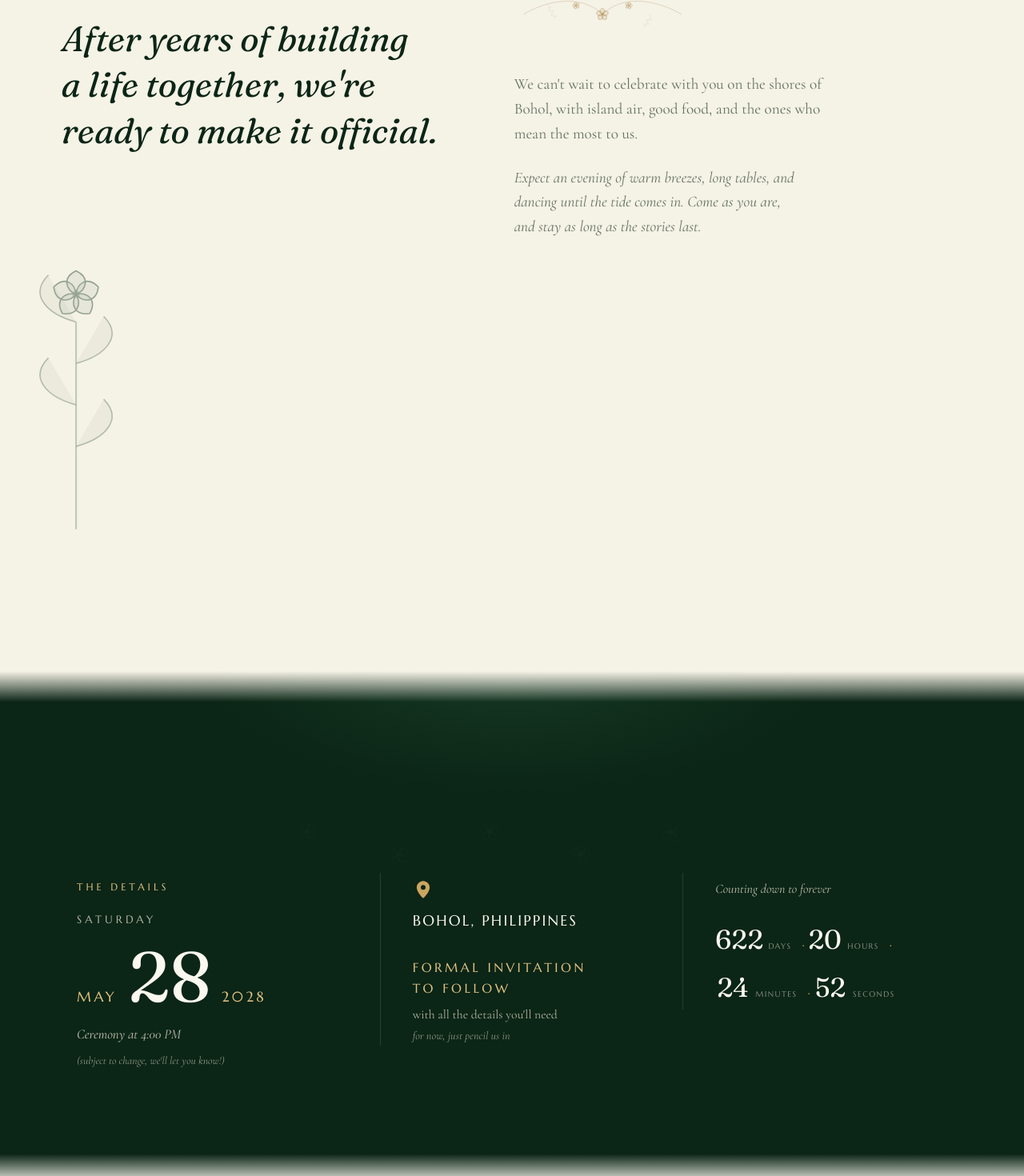
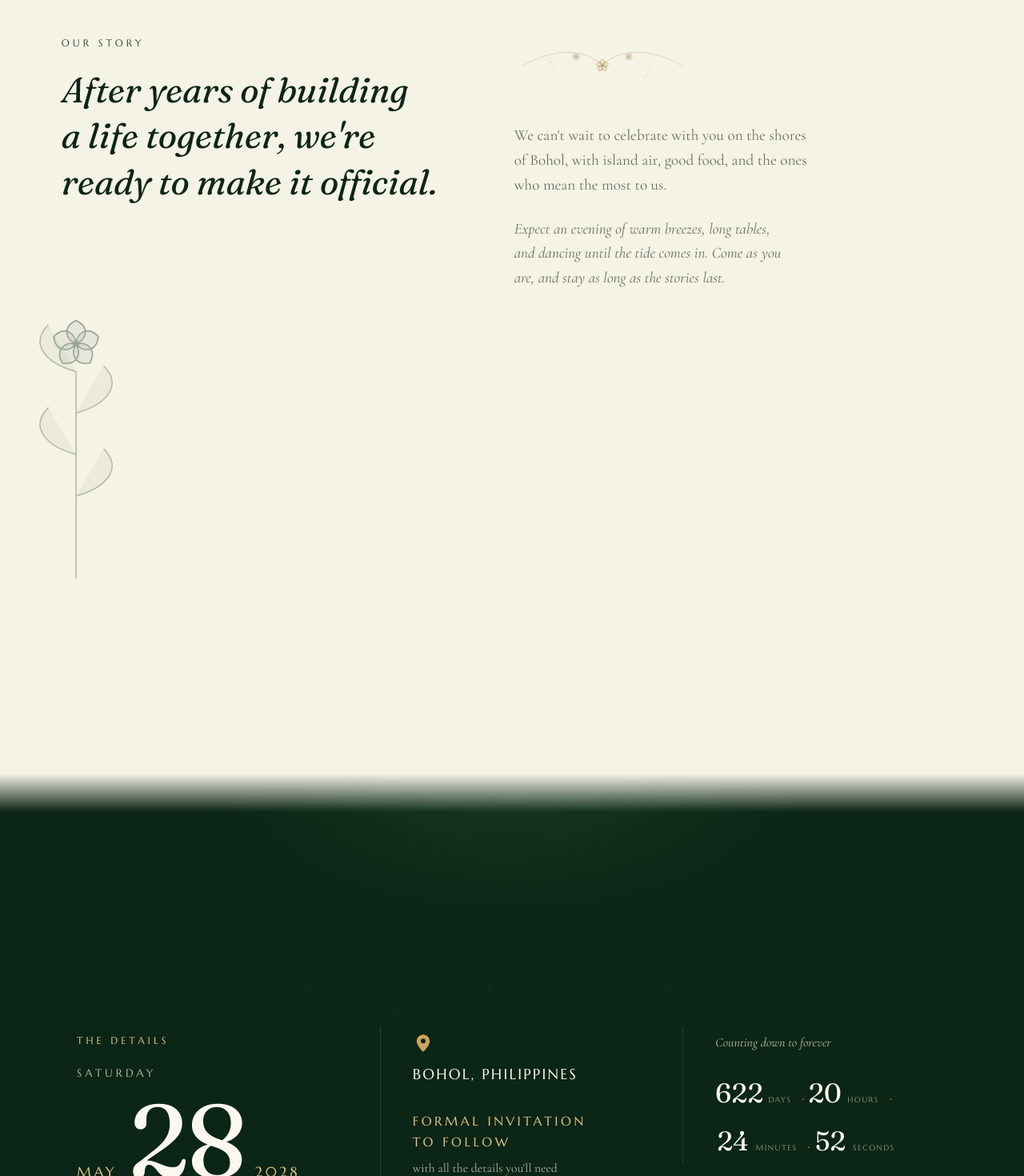
Before and after one commit to ChesterDescallar/ChanAndMaxWedding, a React (Vite) app: page / in a window 1280 px wide. Shown: the part 1212-2682 px from the top of the page at 80% size. Built offline with nearby package versions, Linux system fonts and the light colour scheme.

Commit message:
feat: add ScrubText and ScaleIn components for enhanced scroll-based text reveal effects

```diff
--- a/src/App.css
+++ b/src/App.css
@@ -17,6 +17,18 @@
   color: var(--forest-700);
   width: 100%;
   height: auto;
+}
+
+/* Word-by-word scroll reveal. Words are inline-block so each can carry its
+   own opacity without breaking the line box or natural wrapping. */
+.scrub__word {
+  display: inline-block;
+  white-space: pre;
+  will-change: opacity;
+}
+
+.scrub__word::after {
+  content: ' ';
 }
 
 /* ==================== Hero ==================== */
@@ -178,7 +190,7 @@
 
 .story {
   position: relative;
-  padding: clamp(5rem, 12vw, 8rem) clamp(1.5rem, 6vw, 5rem);
+  padding: clamp(6.5rem, 16vw, 12rem) clamp(1.5rem, 6vw, 5rem);
   background: var(--ivory-100);
   overflow: hidden;
 }
@@ -276,7 +288,7 @@
 
 .details {
   position: relative;
-  padding: clamp(5rem, 14vw, 9rem) 1.5rem;
+  padding: clamp(6.5rem, 17vw, 13rem) 1.5rem;
   background: var(--forest-900);
   color: var(--ivory-100);
   overflow: hidden;
@@ -370,11 +382,22 @@
   color: oklch(92% 0.02 90 / 0.75);
 }
 
+.details__daymonth-wrap {
+  align-self: stretch;
+}
+
 .details__daymonth {
   display: flex;
   align-items: baseline;
+  justify-content: center;
   gap: 0.85rem;
   margin: 0.5rem 0;
+}
+
+@media (min-width: 900px) {
+  .details__daymonth {
+    justify-content: flex-start;
+  }
 }
 
 .details__month,
@@ -388,8 +411,9 @@
 
 .details__day {
   font-family: var(--font-display);
-  font-size: clamp(4rem, 8vw, 5.5rem);
-  line-height: 1;
+  font-size: clamp(5rem, 11vw, 8rem);
+  line-height: 0.9;
+  letter-spacing: -0.02em;
   color: var(--ivory-50);
   font-variant-numeric: lining-nums;
 }
@@ -534,7 +558,7 @@
 
 .travel {
   position: relative;
-  padding: clamp(5rem, 14vw, 9rem) 1.5rem;
+  padding: clamp(6.5rem, 17vw, 13rem) 1.5rem;
   background: var(--ivory-50);
   overflow: hidden;
 }
@@ -624,6 +648,17 @@
   background: var(--ivory-100);
   border: 1px solid var(--line);
   border-radius: 4px;
+  box-shadow: 0 1px 2px oklch(24% 0.05 155 / 0.04);
+  transition:
+    transform 500ms var(--ease-out-quart),
+    box-shadow 500ms var(--ease-out-quart);
+}
+
+@media (hover: hover) and (pointer: fine) {
+  .travel__list:hover {
+    transform: translateY(-3px);
+    box-shadow: 0 14px 34px oklch(24% 0.05 155 / 0.1);
+  }
 }
 
 .travel__list li {
--- a/src/App.tsx
+++ b/src/App.tsx
@@ -5,6 +5,8 @@ import { Countdown } from './components/Countdown';
 import { EnvelopeIntro } from './components/EnvelopeIntro';
 import { ParallaxLayer } from './components/ParallaxLayer';
 import { Reveal } from './components/Reveal';
+import { ScaleIn } from './components/ScaleIn';
+import { ScrubText } from './components/ScrubText';
 import './App.css';
 
 function Hero() {
@@ -100,18 +102,14 @@ function StorySection() {
               <Botanical variant="frame" className="botanical story__divider" />
             </ParallaxLayer>
           </Reveal>
-          <Reveal delay={0.25}>
-            <p className="story__body">
-              We can't wait to celebrate with you on the shores of Bohol, with island air,
-              good food, and the ones who mean the most to us.
-            </p>
-          </Reveal>
-          <Reveal delay={0.35}>
-            <p className="story__body story__body--soft">
-              Expect an evening of warm breezes, long tables, and dancing until the tide
-              comes in. Come as you are, and stay as long as the stories last.
-            </p>
-          </Reveal>
+          <ScrubText className="story__body">
+            We can't wait to celebrate with you on the shores of Bohol, with island air, good
+            food, and the ones who mean the most to us.
+          </ScrubText>
+          <ScrubText className="story__body story__body--soft">
+            Expect an evening of warm breezes, long tables, and dancing until the tide comes
+            in. Come as you are, and stay as long as the stories last.
+          </ScrubText>
         </div>
       </div>
 
@@ -135,11 +133,13 @@ function DetailsSection() {
             <p className="eyebrow">The details</p>
             <div className="details__date">
               <span className="details__weekday">Saturday</span>
-              <div className="details__daymonth">
-                <span className="details__month">May</span>
-                <span className="details__day">28</span>
-                <span className="details__year">2028</span>
-              </div>
+              <ScaleIn className="details__daymonth-wrap" from={0.78}>
+                <div className="details__daymonth">
+                  <span className="details__month">May</span>
+                  <span className="details__day">28</span>
+                  <span className="details__year">2028</span>
+                </div>
+              </ScaleIn>
               <span className="details__time">Ceremony at 4:00 PM</span>
               <span className="details__subject-note">(subject to change, we'll let you know!)</span>
             </div>
@@ -195,6 +195,8 @@ function TravelSection() {
           <h2 className="travel__heading">A formal invitation with RSVP details will follow</h2>
         </Reveal>
 
+        {/* Deliberately a plain reveal, not a scroll-scrub: the jump button
+            anchors here, and scrubbed text lands half-faded on arrival. */}
         <Reveal delay={0.15}>
           <p className="travel__reassurance">
             We know it's a long way to travel, and we completely understand that joining us
--- /dev/null
+++ b/src/components/ScaleIn.tsx
@@ -0,0 +1,34 @@
+import { useRef, type ReactNode } from 'react';
+import { motion, useScroll, useTransform, useSpring, useReducedMotion } from 'motion/react';
+
+type ScaleInProps = {
+  children: ReactNode;
+  className?: string;
+  from?: number;
+};
+
+/**
+ * Grows an element from `from` to full size as it travels into view, then
+ * holds. Spring-smoothed so the scale tracks scroll without feeling twitchy.
+ */
+export function ScaleIn({ children, className, from = 0.85 }: ScaleInProps) {
+  const ref = useRef<HTMLDivElement>(null);
+  const reduce = useReducedMotion();
+  const { scrollYProgress } = useScroll({
+    target: ref,
+    offset: ['start end', 'center 0.65'],
+  });
+
+  const rawScale = useTransform(scrollYProgress, [0, 1], [from, 1]);
+  const scale = useSpring(rawScale, { stiffness: 120, damping: 28, mass: 0.4 });
+
+  if (reduce) {
+    return <div className={className}>{children}</div>;
+  }
+
+  return (
+    <div ref={ref} className={className}>
+      <motion.div style={{ scale, transformOrigin: 'center' }}>{children}</motion.div>
+    </div>
+  );
+}
--- /dev/null
+++ b/src/components/ScrubText.tsx
@@ -0,0 +1,82 @@
+import { useRef, useState, useEffect } from 'react';
+import { motion, useScroll, useTransform, useReducedMotion, type MotionValue } from 'motion/react';
+
+type ScrubTextProps = {
+  children: string;
+  className?: string;
+  as?: 'p' | 'h2';
+};
+
+function Word({ children, progress, range }: { children: string; progress: MotionValue<number>; range: [number, number] }) {
+  const opacity = useTransform(progress, range, [0.15, 1]);
+  return (
+    <motion.span className="scrub__word" style={{ opacity }}>
+      {children}
+    </motion.span>
+  );
+}
+
+/**
+ * Reveals copy word by word as the section scrolls through the viewport.
+ * Each word interpolates its own slice of scroll progress, so the sentence
+ * lights up left to right rather than fading in as one block.
+ */
+export function ScrubText({ children, className, as = 'p' }: ScrubTextProps) {
+  const ref = useRef<HTMLDivElement>(null);
+  const reduce = useReducedMotion();
+  const [settled, setSettled] = useState(false);
+  const { scrollYProgress } = useScroll({
+    target: ref,
+    offset: ['start 0.85', 'start 0.35'],
+  });
+
+  // Once the copy has been read past, stop tracking scroll and hold it fully
+  // visible. Without this, jumping back (or deep-linking to an anchor below it)
+  // can leave the paragraph stuck part-faded and hard to read.
+  useEffect(() => {
+    const el = ref.current;
+    if (!el) return;
+
+    // Arriving via anchor jump can drop us past the scrub range entirely, so
+    // settle immediately if the copy is already sitting in the read zone.
+    const box = el.getBoundingClientRect();
+    if (box.top < window.innerHeight * 0.4 && box.bottom > 0) {
+      setSettled(true);
+      return;
+    }
+
+    const observer = new IntersectionObserver(
+      ([entry]) => {
+        if (entry.isIntersecting && entry.boundingClientRect.top < window.innerHeight * 0.4) {
+          setSettled(true);
+        }
+      },
+      { threshold: 0.6 }
+    );
+    observer.observe(el);
+    return () => observer.disconnect();
+  }, []);
+
+  const words = children.split(' ');
+  const Tag = as;
+
+  if (reduce || settled) {
+    return <Tag className={className}>{children}</Tag>;
+  }
+
+  return (
+    <div ref={ref}>
+      <Tag className={`${className ?? ''} scrub`.trim()}>
+        {words.map((word, i) => {
+          const start = i / words.length;
+          const end = start + 1 / words.length;
+          return (
+            <Word key={`${word}-${i}`} progress={scrollYProgress} range={[start, end]}>
+              {word}
+            </Word>
+          );
+        })}
+      </Tag>
+    </div>
+  );
+}
```
